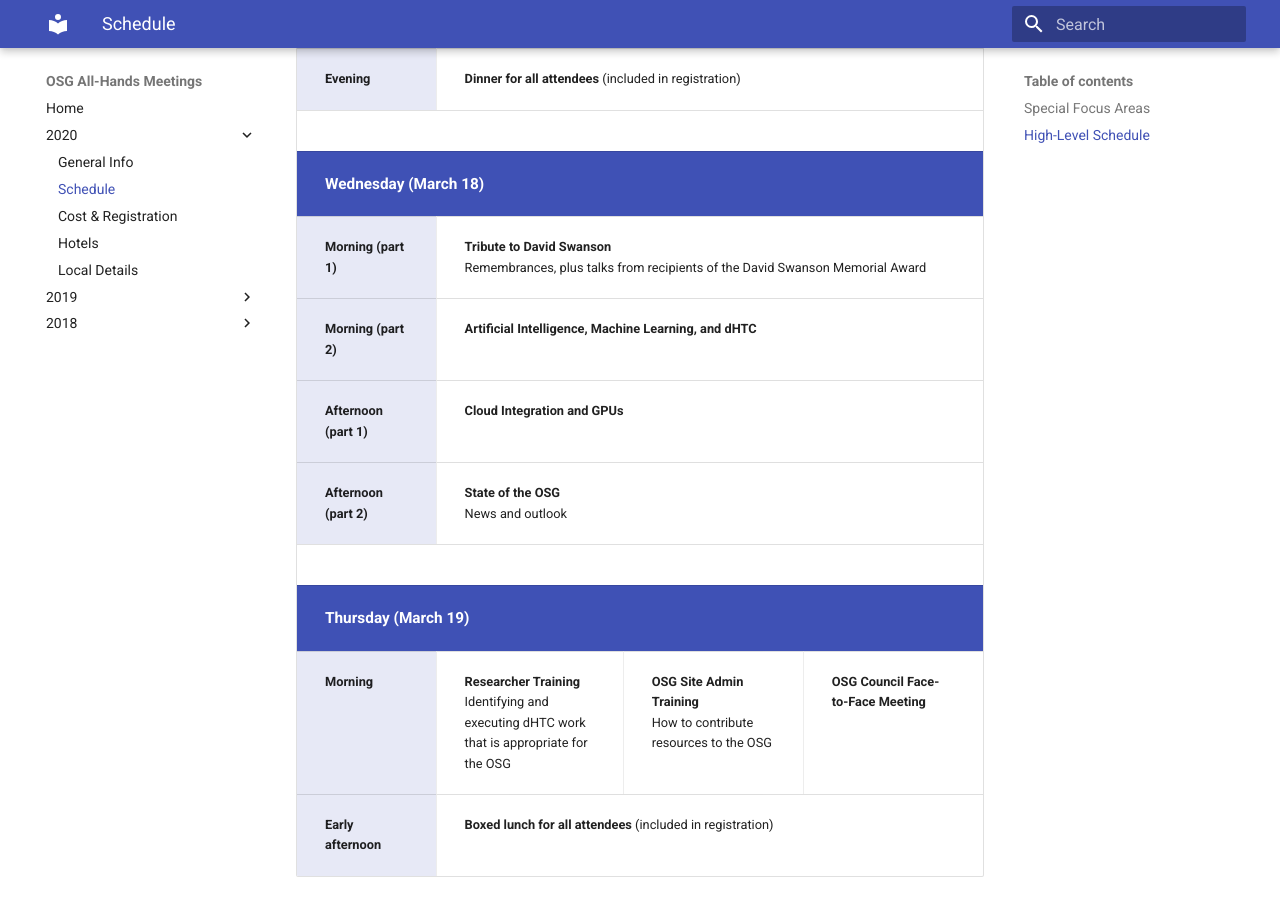
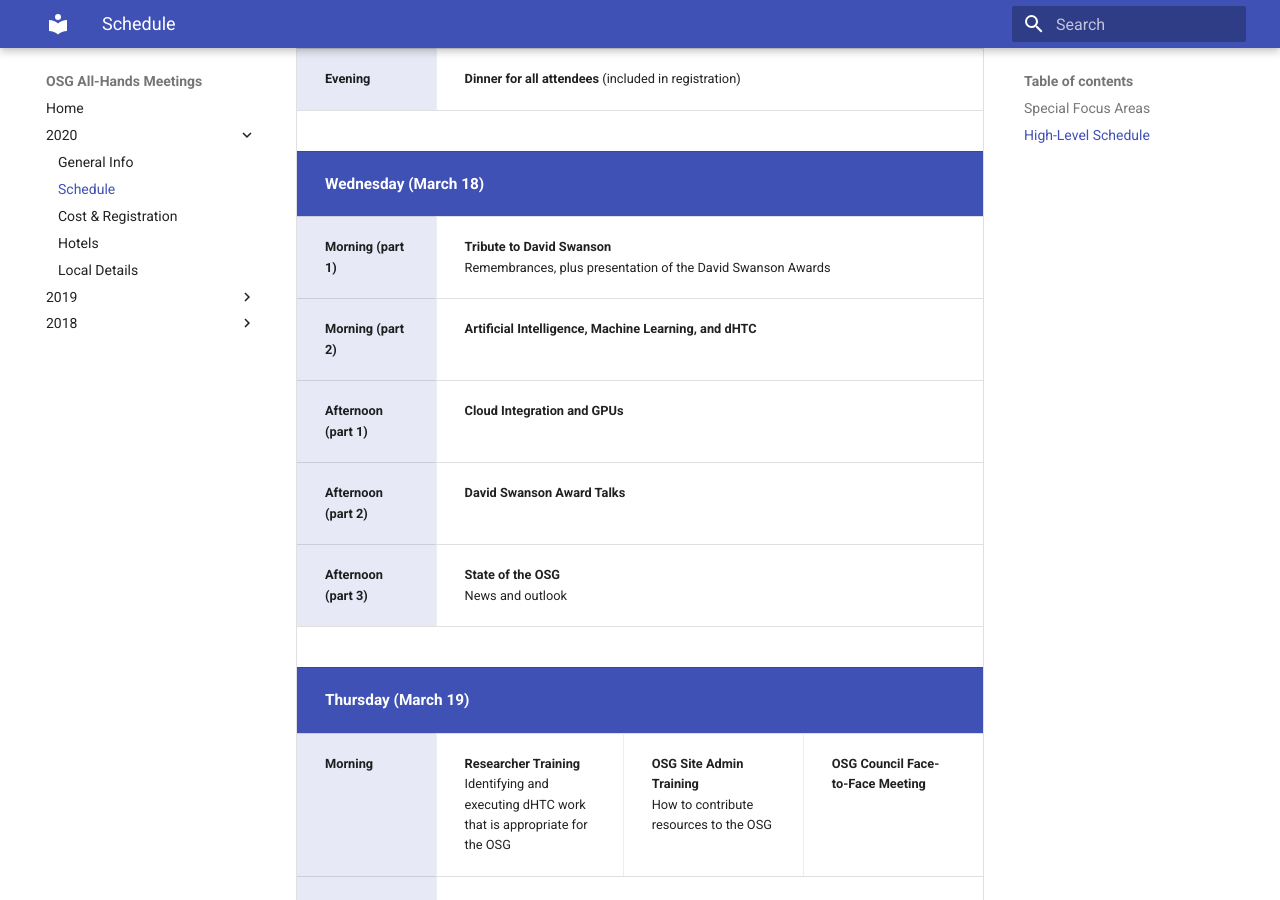
Before and after one commit to osg-htc/all-hands, an MkDocs documentation site: the page built from docs/2020/schedule.md, in a window 1280 px wide and 900 px high, scrolled down 1143 px. Built offline with MkDocs 1.6.1 and Material for MkDocs 9.7.7, drawn with Linux system fonts in a browser that asks for light colours; old or Windows-style settings are respelled for this version of MkDocs.

Commit message:
Added extra Wed. PM block

```diff
--- a/docs/2020/schedule.md
+++ b/docs/2020/schedule.md
@@ -85,7 +85,7 @@
     <td class="osg-timeperiod" width="20%"><p>Morning (part 1)</p></td>
     <td class="osg-timeblock" colspan="6" width="80%">
       <p class="osg-blockhead">Tribute to David Swanson</p>
-      <p class="osg-blockdetail">Remembrances, plus talks from recipients of the David Swanson Memorial Award</p>
+      <p class="osg-blockdetail">Remembrances, plus presentation of the David Swanson Awards</p>
     </td>
   </tr>
   <tr>
@@ -102,6 +102,12 @@
   </tr>
   <tr>
     <td class="osg-timeperiod" width="20%"><p>Afternoon (part 2)</p></td>
+    <td class="osg-timeblock" colspan="6" width="80%">
+      <p class="osg-blockhead">David Swanson Award Talks</p>
+    </td>
+  </tr>
+  <tr>
+    <td class="osg-timeperiod" width="20%"><p>Afternoon (part 3)</p></td>
     <td class="osg-timeblock" colspan="6" width="80%">
       <p class="osg-blockhead">State of the OSG</p>
       <p class="osg-blockdetail">News and outlook</p>
```
